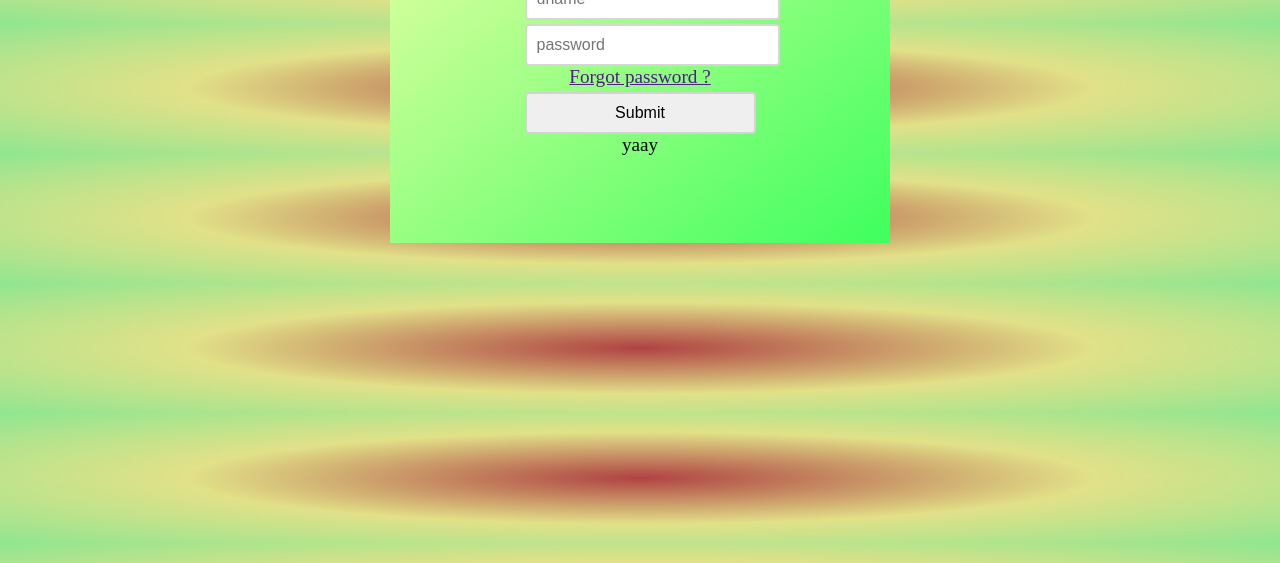
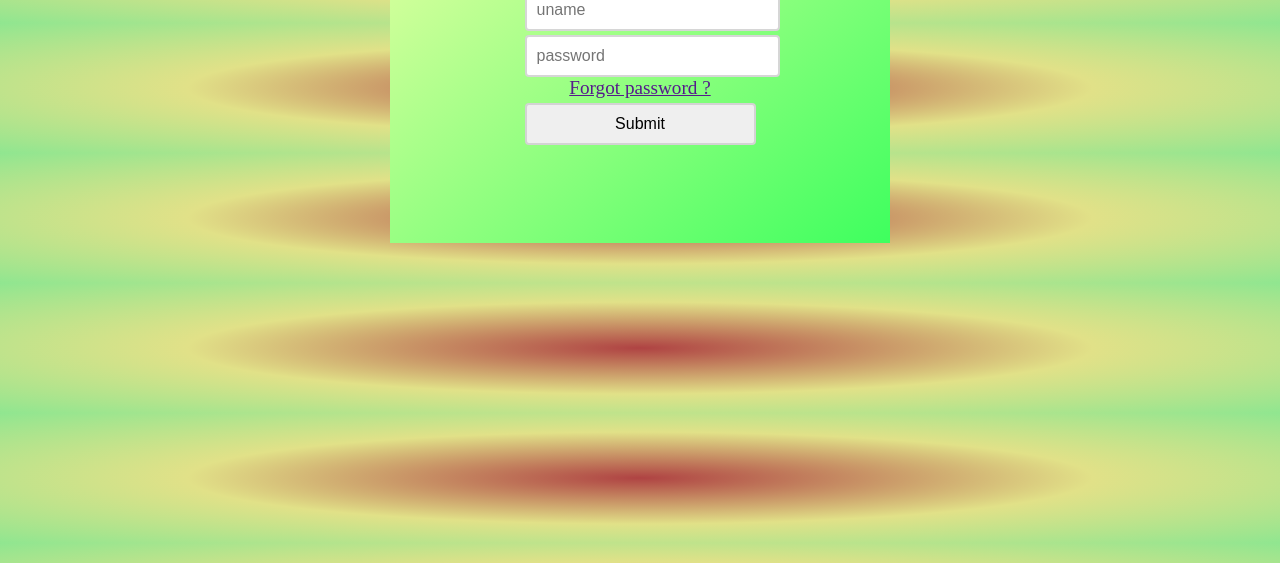
Before and after one commit to yashdpatil/cdac_wbt.github.io, a plain HTML site: page Login_form/index.html in a window 1280 px wide. Shown: the part 237-800 px from the top of the page. Drawn offline with Linux system fonts and the light colour scheme.

Commit message:
Updated 2

```diff
--- a/Login_form/index.html
+++ b/Login_form/index.html
@@ -16,8 +16,6 @@
         <a href="">Forgot password ?</a>
     <br><input type = submit>  <br>
 
-    yaay
-
 
     </form>
 </div>
```
